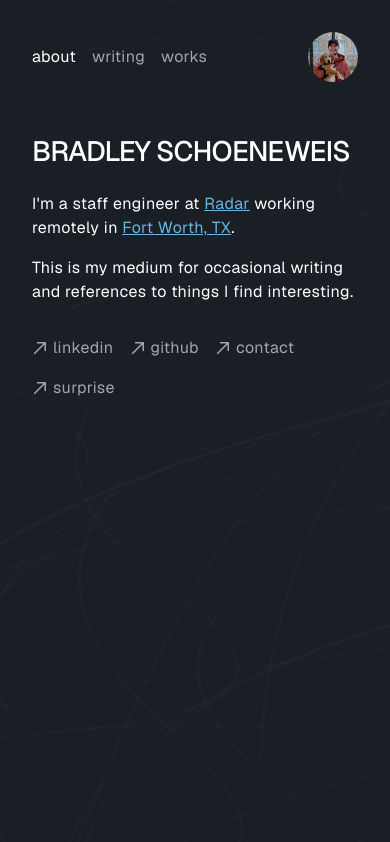
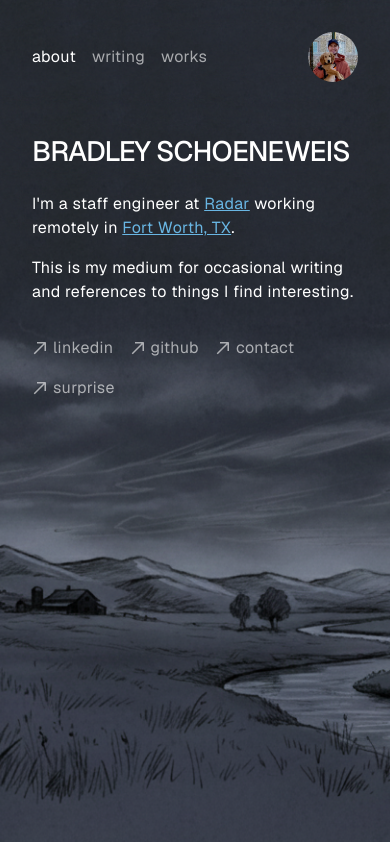
Before and after one commit to bschoeneweis/bscho.dev, a Next.js app: page / in a window 390 px wide. Built offline with nearby package versions, Linux system fonts and the light colour scheme.

Commit message:
touch some grass

```diff
--- a/app/globals.css
+++ b/app/globals.css
@@ -32,6 +32,13 @@ body {
 @media (max-width: 700px) {
   body:has(.homePageHeader) {
     overflow-y: hidden;
+  }
+}
+
+@media (max-width: 700px) {
+  img[data-nimg="fill"].background-img {
+    object-position: 69% 50%;
+    height: 110% !important;
   }
 }
 
--- a/components/Background.tsx
+++ b/components/Background.tsx
@@ -1,13 +1,24 @@
+'use client'
+
 import Image from 'next/image'
+import { usePathname } from 'next/navigation'
 import React from 'react'
 
-export const Background = () => (
+export const Background = () => {
+  const pathname = usePathname();
+  const isWriting = pathname.startsWith('/writing/');
+  const bgImage = isWriting ? 'background.svg' : 'background-scene.png';
+  const src = `/images/${bgImage}`;
+
+  return (
     <Image
-    alt="Background scribbles"
-    src="/images/background.svg"
+      className={isWriting ? '' : "background-img"}
+      alt="Background"
+      src={src}
       quality={100}
       fill
       sizes="100vw"
       style={{ objectFit: 'cover', zIndex: -1 }}
     />
   );
+};
--- a/components/Header.tsx
+++ b/components/Header.tsx
@@ -1,4 +1,5 @@
 'use client'
+
 import Link from 'next/link'
 import { usePathname } from 'next/navigation'
 import React from 'react'
```
Also changed, not shown: public/images/background-scene.png (added). Lines whose indentation alone changed are shown as unchanged.
